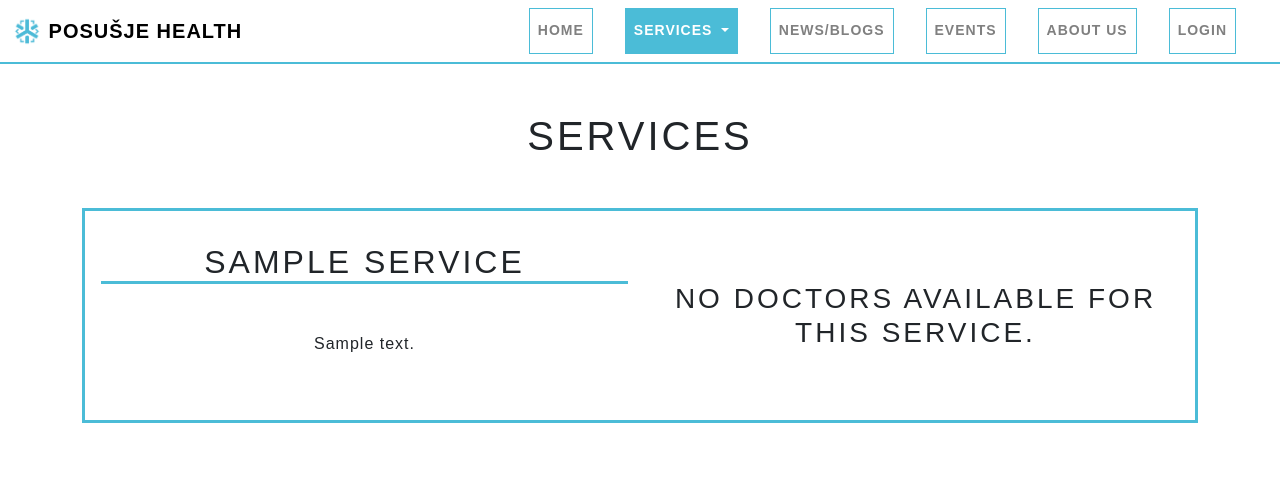
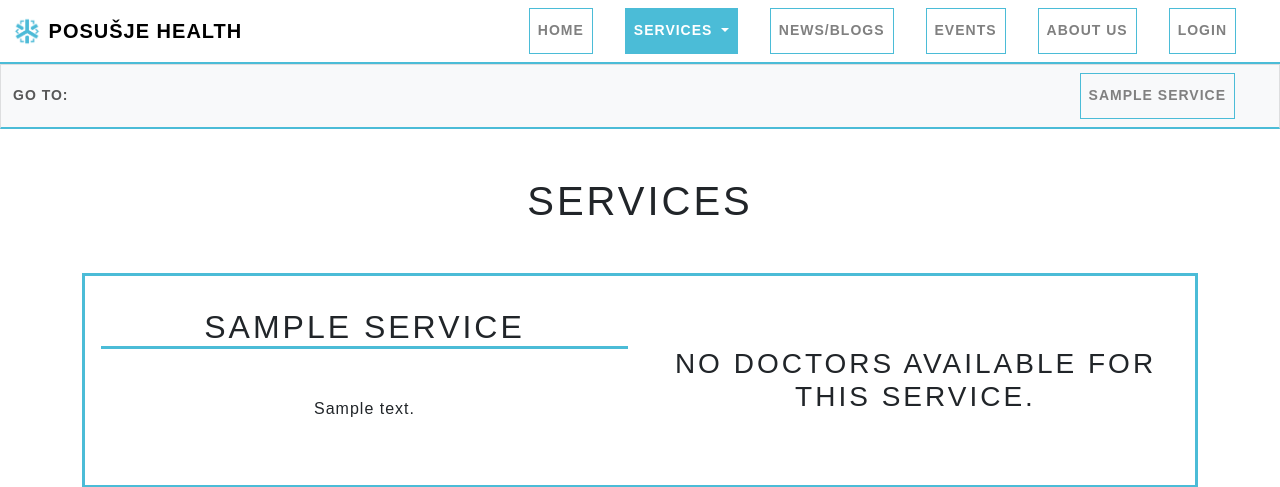
Before and after one commit to Jascha57/ZavrsniRad2024, a Django app: page /services/ in a window 1280 px wide. Shown: the top 487 px of the page. Run offline with Django 5.2, Linux system fonts and the light colour scheme; tables that the repository leaves empty hold one stand-in row (values such as "Sample post"); some libraries are stand-ins or nearby versions.

Commit message:
Add navigation bar to services page

```diff
--- a/project/reservations/templates/services.html
+++ b/project/reservations/templates/services.html
@@ -3,6 +3,26 @@
 {% block title %} - Services{% endblock %}
 
 {% block content %}
+    <nav class="navbar navbar-expand-lg navbar-light bg-light">
+        <div class="container-fluid">
+            <span class="navbar-text">
+                Go to:
+            </span>
+            <button class="navbar-toggler" type="button" data-bs-toggle="collapse" data-bs-target="#navbarScroll" aria-controls="navbarScroll" aria-expanded="false" aria-label="Toggle navigation">
+                <span class="navbar-toggler-icon"></span>
+            </button>
+            <div class="collapse navbar-collapse" id="navbarScroll">
+                <ul class="navbar-nav ms-auto my-2 my-lg-0 navbar-nav-scroll" style="--bs-scroll-height: 100px;">
+                    {% for service in services %}
+                        <li class="nav-item">
+                            <a class="nav-link" href="#{{ service.title }}">{{ service.title }}</a>
+                        </li>
+                    {% endfor %}
+                </ul>
+            </div>
+        </div>
+    </nav>
+
     <div class="container my-5">
         <h1 class="text-center">Services</h1>
         {% if not services %}
```
